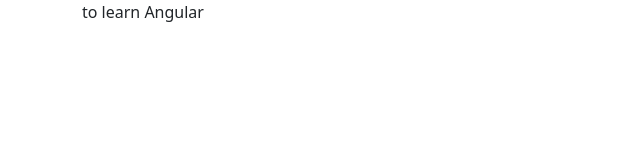
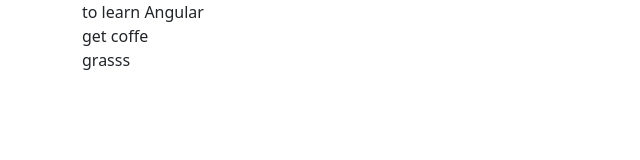
Before and after one commit to 99ionut/AngularTutorial, an Angular app: page / in a window 1280 px wide. Shown: the top 160 px of the page, without its empty margins (0-640 px from the left). Built offline with nearby package versions, Linux system fonts and the light colour scheme.

Commit message:
for loop directive

```diff
--- a/src/app/app.component.html
+++ b/src/app/app.component.html
@@ -1,5 +1,5 @@
 <div class="container">
-  <div>
-    {{items[0].wishText}}
+  <div *ngFor="let item of items">
+    {{item.wishText}}
   </div>
 </div>
```
